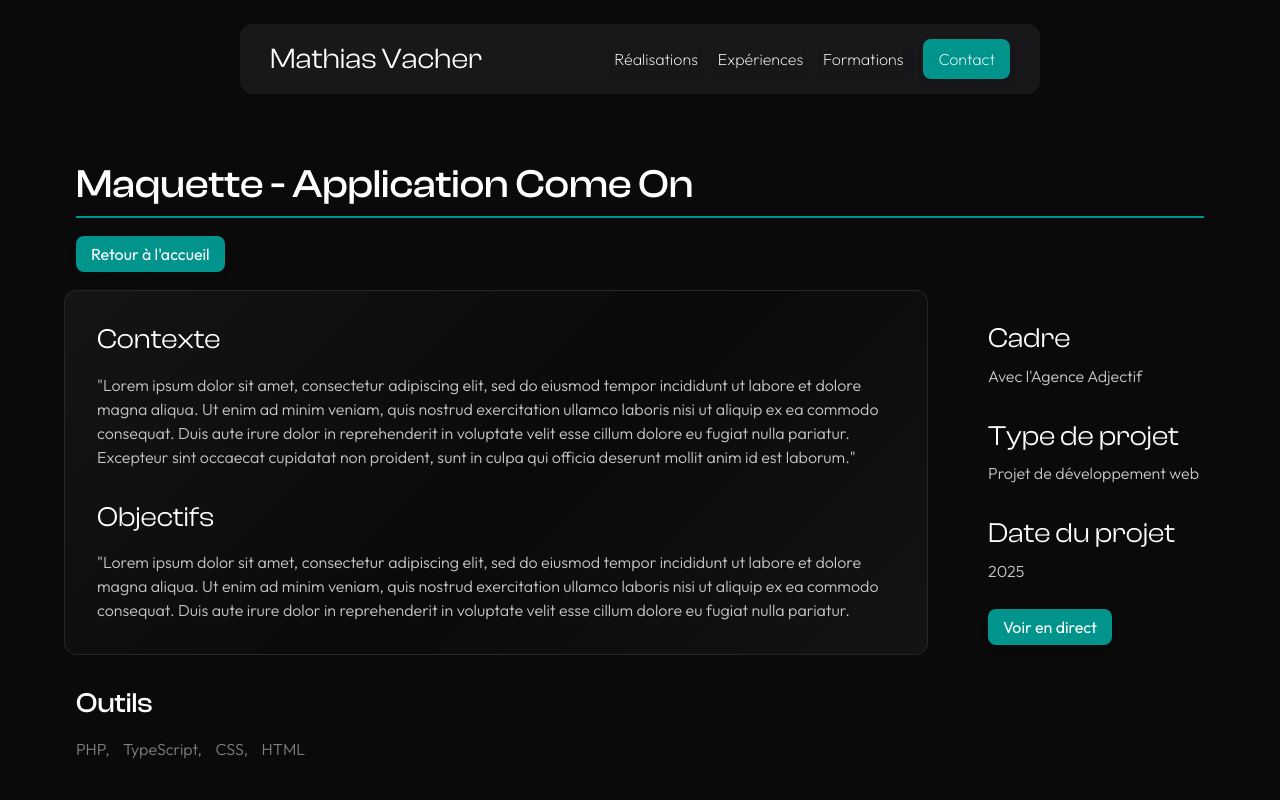
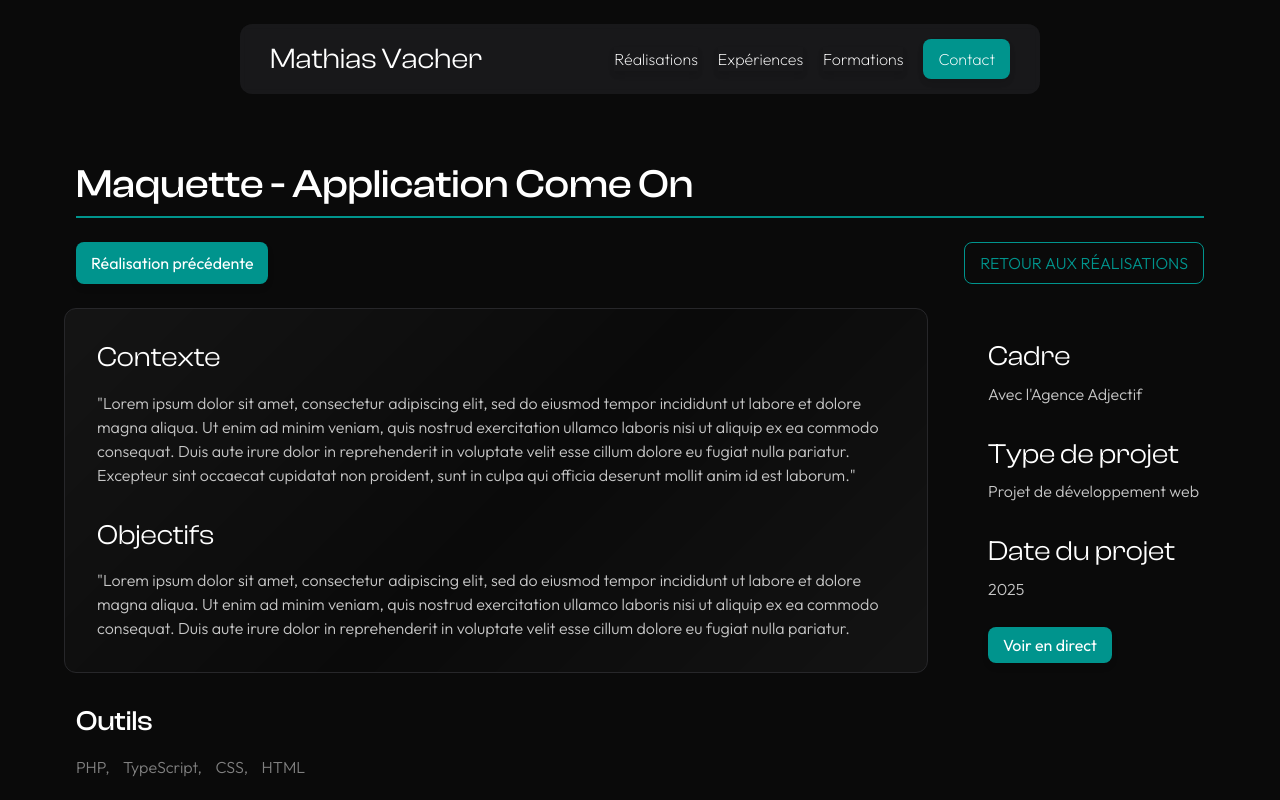
Before and after one commit to mathiasvacher/portfolio, a React (Vite) app: page /portfolio/realisations/come-on in a window 1280 px wide. Shown: the top 800 px of the page. Built offline with nearby package versions, Linux system fonts and the light colour scheme.

Commit message:
add boutons voir réalisations précédentes et suivantes

```diff
--- a/src/pages/realisation-details.tsx
+++ b/src/pages/realisation-details.tsx
@@ -1,4 +1,4 @@
-import { useParams } from "react-router-dom";
+import { useParams, useNavigate, Link } from "react-router-dom";
 import {
   projetsDev,
   projetsCreation,
@@ -6,13 +6,31 @@ import {
 
 const RealisationsDetails = () => {
   const { projetId } = useParams();
-  const projet = [...projetsDev, ...projetsCreation].find(
-    (p) => p.idRea === projetId
-  );
+  const navigate = useNavigate();
+
+  // Fusionner les projets de développement et de création
+  const allProjets = [...projetsDev, ...projetsCreation];
+
+  // Trouver la réalisation actuelle
+  const projet = allProjets.find((p) => p.idRea === projetId);
 
   if (!projet) {
     return <h2>Réalisation non trouvée</h2>;
   }
+
+  // Trouver l'indice de la réalisation actuelle
+  const currentIndex = allProjets.findIndex((p) => p.idRea === projetId);
+
+  // Trouver la réalisation suivante et précédente
+  const previousProjet = allProjets[currentIndex - 1];
+  const nextProjet = allProjets[currentIndex + 1];
+
+  // Fonction pour naviguer vers la réalisation suivante ou précédente
+  const goToProjet = (id: string | undefined) => {
+    if (id) {
+      navigate(`/portfolio/realisations/${id}`);
+    }
+  };
 
   return (
     <section id="realisation-details">
@@ -21,10 +39,28 @@ const RealisationsDetails = () => {
           <h1>{projet.titre}</h1>
         </div>
 
-        <div className="back-to-home">
-          <a href="/" className="bouton">
-            Retour à l'accueil
-          </a>
+        <div className="navigation-buttons">
+          {previousProjet && (
+            <button
+              className="bouton"
+              onClick={() => goToProjet(previousProjet.idRea)}
+            >
+              Réalisation précédente
+            </button>
+          )}
+
+          <Link to="/portfolio/realisations" className="btn-back-to-rea">
+            Retour aux réalisations
+          </Link>
+
+          {nextProjet && (
+            <button
+              className="bouton"
+              onClick={() => goToProjet(nextProjet.idRea)}
+            >
+              Réalisation suivante
+            </button>
+          )}
         </div>
 
         <div className="row row-content">
--- a/src/scss/realisation-details/realisation-details.scss
+++ b/src/scss/realisation-details/realisation-details.scss
@@ -19,8 +19,28 @@
             }
         }
 
-        .back-to-home {
+        .navigation-buttons {
+            font-family: $font-outfit;
             margin-top: 1.5rem;
+
+            display:flex;
+            flex-direction: row;
+            justify-content: space-between;
+
+            .btn-back-to-rea {
+                text-transform: uppercase;
+                color: $accent-color !important;
+                border: 1px solid $accent-color;
+                padding: 8px 15px;
+                border-radius: 8px;
+                cursor: pointer;
+
+                &:hover {
+                    background-color: $accent-color;
+                    transition: all 0.5s ease-in-out;
+                    color: $white !important;
+                }
+            }
         }
 
         .row-content {
```
